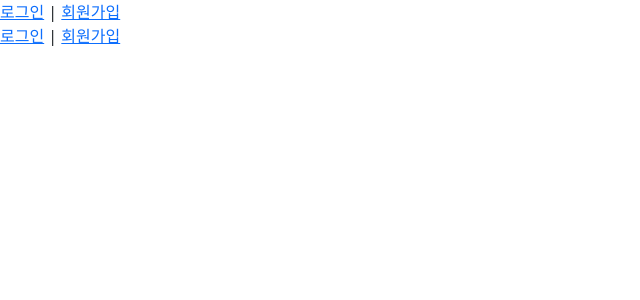
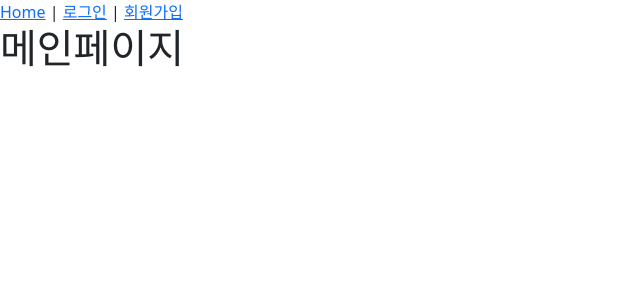
Before and after one commit to jinmoon23/SSAFY_12_1_FINAL_PJT, a Vue app in the folder final-pjt-front/final-pjt-front/: page / in a window 1280 px wide. Shown: the top 300 px of the page, without its empty margins (0-640 px from the left). Built offline with nearby package versions, Linux system fonts and the light colour scheme.

Commit message:
update : 로그인후 메인페이지로 이동

```diff
--- a/final-pjt-front/final-pjt-front/src/App.vue
+++ b/final-pjt-front/final-pjt-front/src/App.vue
@@ -1,11 +1,18 @@
 <template>
   <div>
-    <HomeView/>
+    <nav>
+      <RouterLink :to="{name: 'HomeView'}">Home</RouterLink>
+      |
+      <RouterLink :to="{name: 'LogInView'}">로그인</RouterLink>
+      |
+      <RouterLink :to="{name: 'SignUpView'}">회원가입</RouterLink>
+    </nav>
+    <RouterView/>
   </div>
 </template>
 
 <script setup>
-import HomeView from '@/views/HomeView.vue'
+import { RouterLink, RouterView } from 'vue-router'
 
 </script>
 
--- a/final-pjt-front/final-pjt-front/src/stores/auth.js
+++ b/final-pjt-front/final-pjt-front/src/stores/auth.js
@@ -44,11 +44,33 @@ export const useAuthStore = defineStore('auth', () => {
       .then((res) => {
         token.value = res.data.key
         // 로그인 성공하면 다음 페이지로 이동 가능하게,,!
-        // router.push({ name: 'View 이름'})
+        router.push({ name: 'HomeView'})
       })
       .catch((err) => {
         console.log(err)
       })
   }
+
+  const logOut = function () {
+    axios({
+      method: 'post',
+      url: `${API_URL}/accounts/logout/`,
+      headers: {
+        Authorization: `Token ${token.value}`
+      }
+    })
+      .then(() => {
+        // 로그아웃 성공 처리
+        token.value = null
+        // 로컬 스토리지나 쿠키에 저장된 토큰 제거
+        localStorage.removeItem('token')
+        // 홈 페이지나 로그인 페이지로 리다이렉트
+        router.push({ name: 'HomeView' })
+      })
+      .catch((err) => {
+        console.log(err)
+      })
+  }
+
   return { signUp, logIn, API_URL, token }
 })
--- a/final-pjt-front/final-pjt-front/src/views/HomeView.vue
+++ b/final-pjt-front/final-pjt-front/src/views/HomeView.vue
@@ -1,17 +1,10 @@
 <template>
   <div>
-    <nav>
-      <RouterLink :to="{name: 'LogInView'}">로그인</RouterLink>
-      |
-      <RouterLink :to="{name: 'SignUpView'}">회원가입</RouterLink>
-    </nav>
-    <RouterView/>
+    <h1>메인페이지</h1>
   </div>
 </template>
 
 <script setup>
-import { RouterLink, RouterView } from 'vue-router'
-
 
 </script>
 
```
